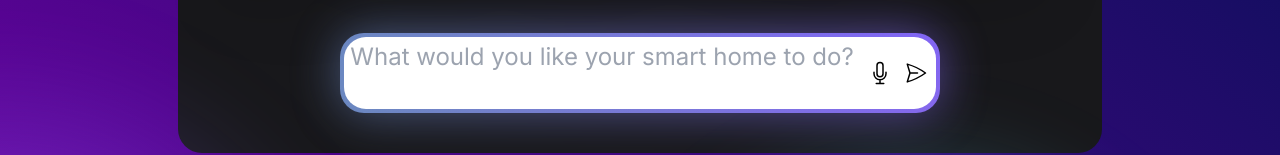
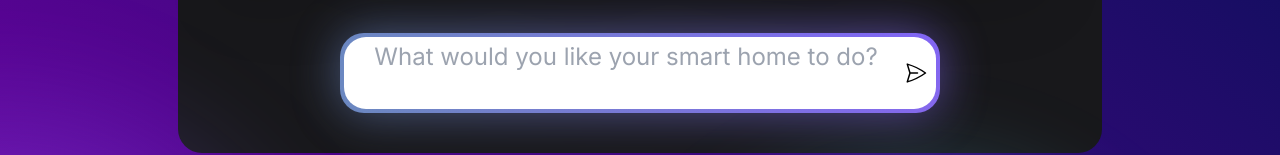
Before and after one commit to joshua-demo/simply-home, a Next.js app in the folder home-portal/: page / in a window 1280 px wide. Shown: the part 391-546 px from the top of the page. Built offline with nearby package versions, Linux system fonts and the light colour scheme.

Commit message:
comment out text to speach button until implemented

```diff
--- a/home-portal/app/components/ui/input.tsx
+++ b/home-portal/app/components/ui/input.tsx
@@ -25,11 +25,10 @@ const Input: React.FC<InputProps> = () => {
         className={"w-full m-0 text-center bg-transparent focus:outline-none text-2xl overflow-visible resize-none max-h-[60vh]"}
         onChange={(e) => setText(e.target.value)}
       />
-      {/* Mic button */}
-      <button className='p-3'>
+      {/* TODO: support text to speech */}
+      {/* <button className='p-3'>
         <MicSVG />
-      </button>
-        {/* Send button */}
+      </button> */}
       <button className='pr-1'>
         <SendSVG />
       </button>
```
